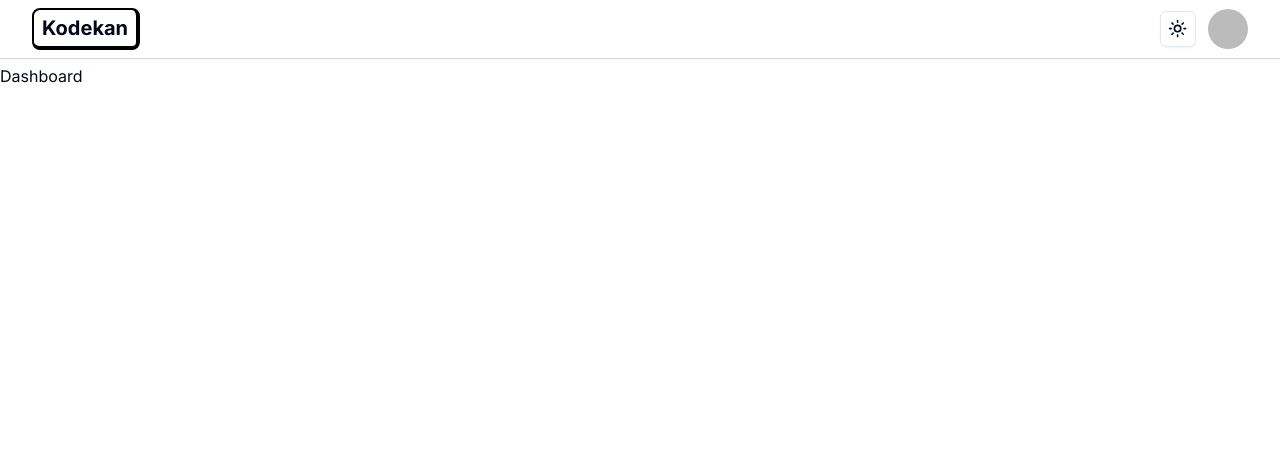
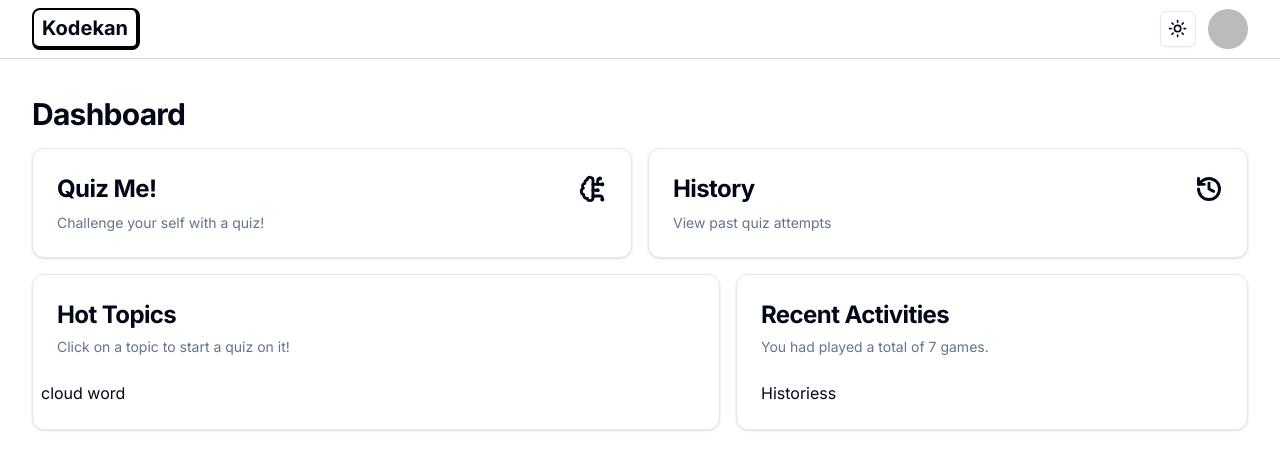
Before and after one commit to xyelea/kodekan-quiz, a Next.js app: page /dashboard in a window 1280 px wide. Shown: the top 470 px of the page. Built offline with nearby package versions, Linux system fonts and the light colour scheme; no server answers; sample sign-in values are in the browser's storage.

Commit message:
update : dashboard page ui

```diff
--- a/src/app/dashboard/page.tsx
+++ b/src/app/dashboard/page.tsx
@@ -1,9 +1,37 @@
+import HistoryCard from "@/components/dashboard/HistoryCard";
+import HotTopicsCard from "@/components/dashboard/HotTopicsCard";
+import QuizMeCard from "@/components/dashboard/QuizMeCard";
+import RecentActivities from "@/components/dashboard/RecentActivities";
+import { getAuthSession } from "@/lib/nextauth";
+import { redirect } from "next/navigation";
 import { FC } from "react";
 
 interface DashboardProps {}
 
-const Dashboard: FC<DashboardProps> = ({}) => {
-  return <div>Dashboard</div>;
+export const metadata = {
+  title: "Dashboard - Quizkan",
+};
+
+const Dashboard: FC<DashboardProps> = async ({}) => {
+  const session = await getAuthSession();
+  if (!session?.user) {
+    return redirect("/");
+  }
+  return (
+    <main className="p-8 mx-auto max-w-7xl">
+      <div className="flex items-center">
+        <h2 className="mr-2 text-3xl font-bold tracking-tight">Dashboard</h2>
+      </div>
+      <div className="grid gap-4 mt-4 md:grid-cols-2">
+        <QuizMeCard />
+        <HistoryCard />
+      </div>
+      <div className="grid gap-4 mt-4 md:grid-cols-2 lg:grid-cols-7">
+        <HotTopicsCard />
+        <RecentActivities />
+      </div>
+    </main>
+  );
 };
 
 export default Dashboard;
--- /dev/null
+++ b/src/components/dashboard/HistoryCard.tsx
@@ -0,0 +1,29 @@
+"use client";
+
+import { FC } from "react";
+import { Card, CardContent, CardHeader, CardTitle } from "../ui/card";
+import { History } from "lucide-react";
+import { useRouter } from "next/navigation";
+
+interface HistoryCardProps {}
+
+const HistoryCard: FC<HistoryCardProps> = ({}) => {
+  const router = useRouter();
+  return (
+    <Card
+      className="hover:cursor-pointer hover:opacity-75 "
+      onClick={() => {
+        router.push("/history");
+      }}>
+      <CardHeader className="flex flex-row items-center justify-between pb-2 space-y-0">
+        <CardTitle className="text-2xl font-bold">History</CardTitle>
+        <History size={28} strokeWidth={2.5} />
+      </CardHeader>
+      <CardContent>
+        <p className="text-sm text-muted-foreground">View past quiz attempts</p>
+      </CardContent>
+    </Card>
+  );
+};
+
+export default HistoryCard;
--- /dev/null
+++ b/src/components/dashboard/HotTopicsCard.tsx
@@ -0,0 +1,26 @@
+import { FC } from "react";
+import {
+  Card,
+  CardContent,
+  CardDescription,
+  CardHeader,
+  CardTitle,
+} from "../ui/card";
+
+interface HotTopicsCardProps {}
+
+const HotTopicsCard: FC<HotTopicsCardProps> = ({}) => {
+  return (
+    <Card className="col-span-4">
+      <CardHeader>
+        <CardTitle className="text-2xl font-bold">Hot Topics</CardTitle>
+        <CardDescription>
+          Click on a topic to start a quiz on it!
+        </CardDescription>
+      </CardHeader>
+      <CardContent className="pl-2">cloud word</CardContent>
+    </Card>
+  );
+};
+
+export default HotTopicsCard;
--- /dev/null
+++ b/src/components/dashboard/QuizMeCard.tsx
@@ -0,0 +1,31 @@
+"use client";
+
+import { FC } from "react";
+import { Card, CardContent, CardHeader, CardTitle } from "../ui/card";
+import { BrainCircuit } from "lucide-react";
+import { useRouter } from "next/navigation";
+
+interface QuizMeCardProps {}
+
+const QuizMeCard: FC<QuizMeCardProps> = ({}) => {
+  const router = useRouter();
+  return (
+    <Card
+      className="hover:cursor-pointer hover:opacity-75"
+      onClick={() => {
+        router.push("/quiz");
+      }}>
+      <CardHeader className="flex flex-row items-center justify-between pb-2 space-y-0">
+        <CardTitle className="text-2xl font-bold">Quiz Me!</CardTitle>
+        <BrainCircuit size={28} strokeWidth={2.5} />
+      </CardHeader>
+      <CardContent>
+        <p className="text-sm text-muted-foreground">
+          Challenge your self with a quiz!
+        </p>
+      </CardContent>
+    </Card>
+  );
+};
+
+export default QuizMeCard;
--- /dev/null
+++ b/src/components/dashboard/RecentActivities.tsx
@@ -0,0 +1,26 @@
+import { FC } from "react";
+import {
+  Card,
+  CardContent,
+  CardDescription,
+  CardHeader,
+  CardTitle,
+} from "../ui/card";
+
+interface RecentActivitiesProps {}
+
+const RecentActivities: FC<RecentActivitiesProps> = ({}) => {
+  return (
+    <Card className="col-span-4 lg:col-span-3">
+      <CardHeader>
+        <CardTitle className="text-2xl font-bold">Recent Activities</CardTitle>
+        <CardDescription>You had played a total of 7 games.</CardDescription>
+      </CardHeader>
+      <CardContent className="max-h-[580px] overflow-scroll">
+        Historiess
+      </CardContent>
+    </Card>
+  );
+};
+
+export default RecentActivities;
```
